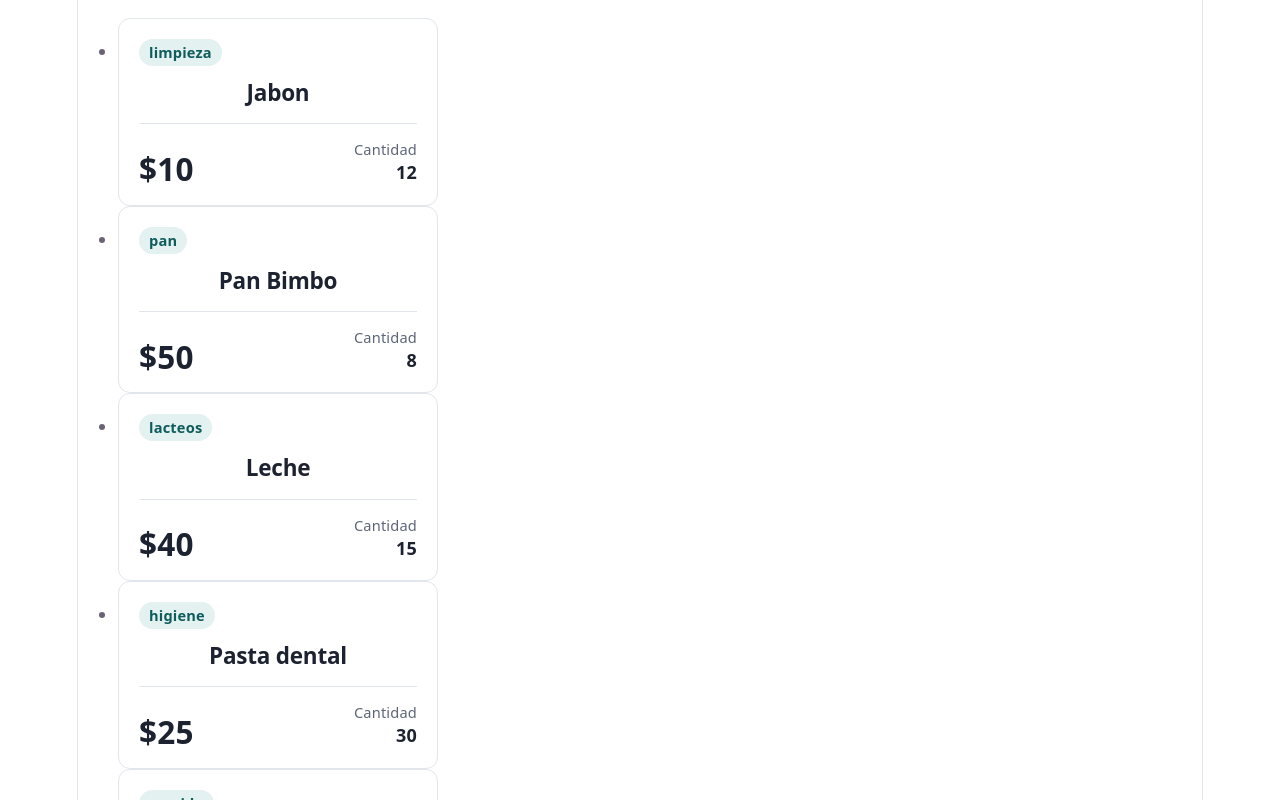
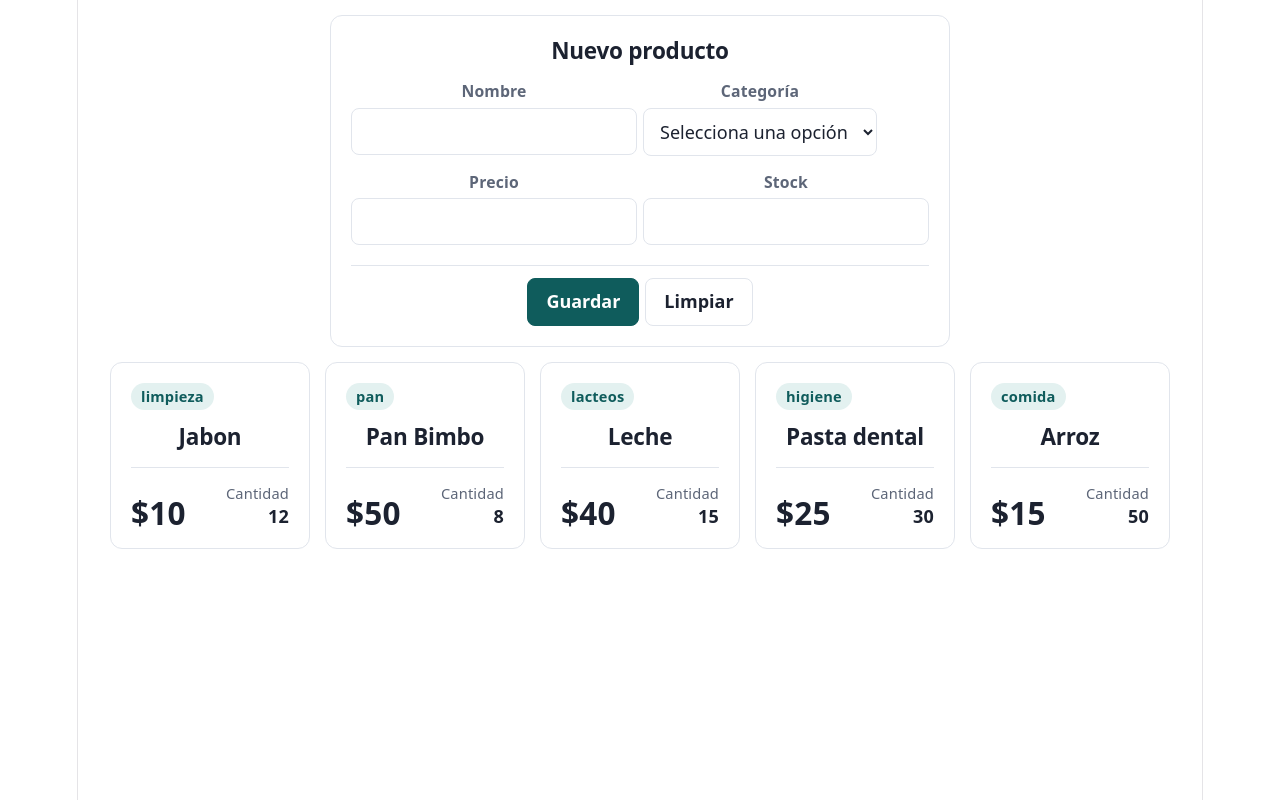
Before and after one commit to TiwexCr25/proyectos-react, a React (Vite) app in the folder projects/06-DataFlow/: page / in a window 1280 px wide. Shown: the top 800 px of the page. Built offline with nearby package versions, Linux system fonts and the light colour scheme.

Commit message:
06 forumulario y estilo css

```diff
--- a/projects/06-DataFlow/src/App.css
+++ b/projects/06-DataFlow/src/App.css
@@ -1,184 +1,7 @@
-.counter {
-  font-size: 16px;
-  padding: 5px 10px;
-  border-radius: 5px;
-  color: var(--accent);
-  background: var(--accent-bg);
-  border: 2px solid transparent;
-  transition: border-color 0.3s;
-  margin-bottom: 24px;
-
-  &:hover {
-    border-color: var(--accent-border);
-  }
-  &:focus-visible {
-    outline: 2px solid var(--accent);
-    outline-offset: 2px;
-  }
-}
-
-.hero {
-  position: relative;
-
-  .base,
-  .framework,
-  .vite {
-    inset-inline: 0;
-    margin: 0 auto;
-  }
-
-  .base {
-    width: 170px;
-    position: relative;
-    z-index: 0;
-  }
-
-  .framework,
-  .vite {
-    position: absolute;
-  }
-
-  .framework {
-    z-index: 1;
-    top: 34px;
-    height: 28px;
-    transform: perspective(2000px) rotateZ(300deg) rotateX(44deg) rotateY(39deg)
-      scale(1.4);
-  }
-
-  .vite {
-    z-index: 0;
-    top: 107px;
-    height: 26px;
-    width: auto;
-    transform: perspective(2000px) rotateZ(300deg) rotateX(40deg) rotateY(39deg)
-      scale(0.8);
-  }
-}
-
-#center {
+main {
   display: flex;
   flex-direction: column;
-  gap: 25px;
-  place-content: center;
   place-items: center;
-  flex-grow: 1;
-
-  @media (max-width: 1024px) {
-    padding: 32px 20px 24px;
-    gap: 18px;
-  }
+  padding: 15px;
+  gap: 15px;
 }
-
-#next-steps {
-  display: flex;
-  border-top: 1px solid var(--border);
-  text-align: left;
-
-  & > div {
-    flex: 1 1 0;
-    padding: 32px;
-    @media (max-width: 1024px) {
-      padding: 24px 20px;
-    }
-  }
-
-  .icon {
-    margin-bottom: 16px;
-    width: 22px;
-    height: 22px;
-  }
-
-  @media (max-width: 1024px) {
-    flex-direction: column;
-    text-align: center;
-  }
-}
-
-#docs {
-  border-right: 1px solid var(--border);
-
-  @media (max-width: 1024px) {
-    border-right: none;
-    border-bottom: 1px solid var(--border);
-  }
-}
-
-#next-steps ul {
-  list-style: none;
-  padding: 0;
-  display: flex;
-  gap: 8px;
-  margin: 32px 0 0;
-
-  .logo {
-    height: 18px;
-  }
-
-  a {
-    color: var(--text-h);
-    font-size: 16px;
-    border-radius: 6px;
-    background: var(--social-bg);
-    display: flex;
-    padding: 6px 12px;
-    align-items: center;
-    gap: 8px;
-    text-decoration: none;
-    transition: box-shadow 0.3s;
-
-    &:hover {
-      box-shadow: var(--shadow);
-    }
-    .button-icon {
-      height: 18px;
-      width: 18px;
-    }
-  }
-
-  @media (max-width: 1024px) {
-    margin-top: 20px;
-    flex-wrap: wrap;
-    justify-content: center;
-
-    li {
-      flex: 1 1 calc(50% - 8px);
-    }
-
-    a {
-      width: 100%;
-      justify-content: center;
-      box-sizing: border-box;
-    }
-  }
-}
-
-#spacer {
-  height: 88px;
-  border-top: 1px solid var(--border);
-  @media (max-width: 1024px) {
-    height: 48px;
-  }
-}
-
-.ticks {
-  position: relative;
-  width: 100%;
-
-  &::before,
-  &::after {
-    content: '';
-    position: absolute;
-    top: -4.5px;
-    border: 5px solid transparent;
-  }
-
-  &::before {
-    left: 0;
-    border-left-color: var(--border);
-  }
-  &::after {
-    right: 0;
-    border-right-color: var(--border);
-  }
-}
--- a/projects/06-DataFlow/src/App.jsx
+++ b/projects/06-DataFlow/src/App.jsx
@@ -1,12 +1,14 @@
 import './App.css'
 import { initialProducts } from './data/products.js'
+import { ProductForm } from './components/ProductForm.jsx'
 import { ProductCard } from './components/ProductCard.jsx'
 
 function App () {
   return (
-    <>
+    <main>
+      <ProductForm />
       <ProductCard products={initialProducts} />
-    </>
+    </main>
   )
 }
 
--- /dev/null
+++ b/projects/06-DataFlow/src/components/ProductForm.jsx
@@ -0,0 +1,45 @@
+import './css/productForm.css'
+
+export function ProductForm () {
+  return (
+    <>
+      <form id='formProducto' action='/api/products' method='post'>
+        <fieldset>
+          <legend>Nuevo producto</legend>
+          <div class='grupo'>
+            <div class='campo'>
+              <label for='nombre'>Nombre</label>
+              <input id='nombre' name='name' type='text' required minlength='2' maxlength='50' autocomplete='off' />
+            </div>
+
+            <div class='campo'>
+              <label for='categoria'>Categoría</label>
+              <select id='categoria' name='category' required>
+                <option value=''>Selecciona una opción</option>
+                <option value='limpieza'>Limpieza</option>
+                <option value='alimentos'>Alimentos</option>
+              </select>
+            </div>
+          </div>
+
+          <div class='grupo'>
+            <div class='campo'>
+              <label for='precio'>Precio</label>
+              <input id='precio' name='price' type='number' min='0' step='0.01' required />
+            </div>
+
+            <div class='campo'>
+              <label for='stock'>Stock</label>
+              <input id='stock' name='stock' type='number' min='0' step='1' required />
+            </div>
+          </div>
+
+        </fieldset>
+        <div className='buttonsContainer'>
+          <button type='submit'>Guardar</button>
+          <button type='reset'>Limpiar</button>
+        </div>
+      </form>
+    </>
+  )
+}
--- a/projects/06-DataFlow/src/components/css/productCard.css
+++ b/projects/06-DataFlow/src/components/css/productCard.css
@@ -7,8 +7,8 @@
   --pc-chip-text: #0f5c5c;
 
   box-sizing: border-box;
-  width: 100%;
-  max-width: 320px;
+  width: 200px;
+  max-width: 200px;
   padding: 20px;
   display: flex;
   flex-direction: column;
@@ -85,3 +85,15 @@
     --pc-chip-text: #8fd6d2;
   }
 }
+
+ul {
+  display: grid;
+  grid-template-columns: repeat(auto-fill, 200px);
+  grid-auto-rows: 180px;
+  justify-content: center;
+  gap: 15px;
+  list-style: none;
+  width: 100%;
+  padding: 0;
+  margin: 0;
+}
--- /dev/null
+++ b/projects/06-DataFlow/src/components/css/productForm.css
@@ -0,0 +1,168 @@
+#formProducto {
+  --pc-surface: #ffffff;
+  --pc-text: #1c2230;
+  --pc-muted: #5d6678;
+  --pc-border: #e1e5ec;
+  --pc-chip-bg: #e3f1f0;
+  --pc-chip-text: #0f5c5c;
+  --pc-accent: #0f5c5c;
+  --pc-accent-text: #ffffff;
+  --pc-error: #b3261e;
+
+  box-sizing: border-box;
+  width: 100%;
+  max-width: fit-content;
+  padding: 20px;
+  display: flex;
+  flex-wrap: wrap;
+  gap: 12px;
+  background: var(--pc-surface);
+  color: var(--pc-text);
+  border: 1px solid var(--pc-border);
+  border-radius: 12px;
+  font-family: inherit;
+  color-scheme: light dark;
+  justify-content: center;
+  flex-direction: column;
+}
+
+#formProducto fieldset {
+  min-width: 0;
+  margin: 0;
+  padding: 0 0 20px;
+  display: flex;
+  flex-direction: column;
+  gap: 16px;
+  border: 0;
+  border-bottom: 1px solid var(--pc-border);
+  justify-content: center;
+}
+
+#formProducto legend {
+  padding: 0;
+  margin-bottom: 16px;
+  font-size: 1.25rem;
+  font-weight: 650;
+  line-height: 1.3;
+  letter-spacing: -0.01em;
+}
+
+#formProducto .campo {
+  display: flex;
+  flex-direction: column;
+  gap: 6px;
+}
+
+#formProducto .grupo {
+  display: flex;
+  flex-direction: row;
+  gap: 6px;
+}
+
+#formProducto label {
+  color: var(--pc-muted);
+  font-size: 0.875rem;
+  font-weight: 600;
+  line-height: 1.3;
+}
+
+#formProducto input,
+#formProducto select {
+  box-sizing: border-box;
+  width: 100%;
+  padding: 10px 12px;
+  background: var(--pc-surface);
+  color: var(--pc-text);
+  border: 1px solid var(--pc-border);
+  border-radius: 8px;
+  font: inherit;
+  font-size: 1rem;
+  line-height: 1.4;
+}
+
+#formProducto input[type='number'] {
+  font-variant-numeric: tabular-nums;
+}
+
+
+#formProducto input:hover,
+#formProducto select:hover {
+  border-color: var(--pc-muted);
+}
+
+#formProducto input:focus-visible,
+#formProducto select:focus-visible {
+  border-color: var(--pc-accent);
+  outline: 2px solid var(--pc-accent);
+  outline-offset: 1px;
+}
+
+#formProducto input:user-invalid,
+#formProducto select:user-invalid {
+  border-color: var(--pc-error);
+}
+
+#formProducto .buttonsContainer {
+  display: flex;
+  justify-content: center;
+  gap: 6px;
+}
+
+#formProducto button {
+  padding: 10px 18px;
+  border: 1px solid var(--pc-border);
+  border-radius: 8px;
+  font: inherit;
+  font-size: 1rem;
+  font-weight: 600;
+  line-height: 1.4;
+  cursor: pointer;
+  width: fit-content;
+  white-space: nowrap;
+}
+
+#formProducto button:focus-visible {
+  outline: 2px solid var(--pc-accent);
+  outline-offset: 2px;
+}
+
+#formProducto button[type='submit'] {
+  flex: none;
+  background: var(--pc-accent);
+  color: var(--pc-accent-text);
+  border-color: var(--pc-accent);
+}
+
+#formProducto button[type='submit']:hover {
+  background: color-mix(in srgb, var(--pc-accent) 85%, black);
+  border-color: color-mix(in srgb, var(--pc-accent) 85%, black);
+}
+
+#formProducto button[type='reset'] {
+  background: transparent;
+  color: var(--pc-text);
+}
+
+#formProducto button[type='reset']:hover {
+  background: var(--pc-chip-bg);
+  border-color: var(--pc-chip-text);
+}
+
+@media (prefers-color-scheme: dark) {
+  #formProducto {
+    --pc-surface: #1a1f2b;
+    --pc-text: #eef1f6;
+    --pc-muted: #9aa3b5;
+    --pc-border: #2d3445;
+    --pc-chip-bg: #123b3b;
+    --pc-chip-text: #8fd6d2;
+    --pc-accent: #8fd6d2;
+    --pc-accent-text: #0d2b2b;
+    --pc-error: #f2b8b5;
+  }
+
+  #formProducto button[type='submit']:hover {
+    background: color-mix(in srgb, var(--pc-accent) 85%, white);
+    border-color: color-mix(in srgb, var(--pc-accent) 85%, white);
+  }
+}
```
